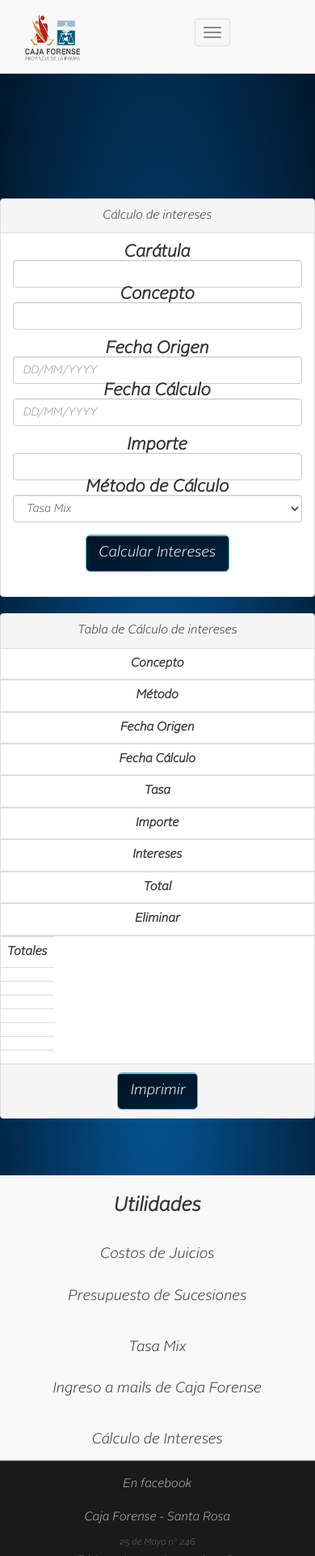
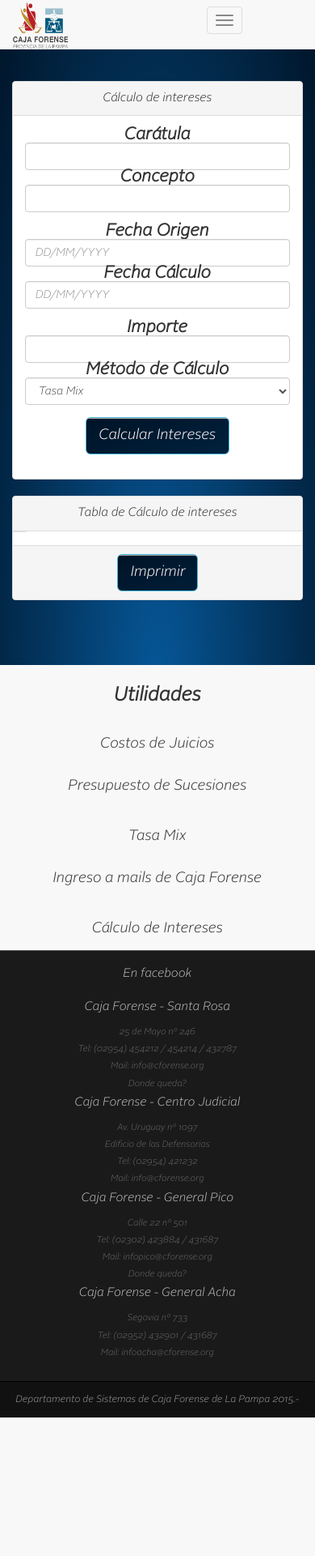
Before and after one commit to gabyi/CAJA_NUEVO, a PHP site: page /calculoint.php in a window 390 px wide. Shown: the top 1921 px of the page at 81% size. After the commit the page ends 1750 px from the top, so only its background shows below. Run offline with PHP 8.4, Linux system fonts and the light colour scheme; lists and menus that the app fills with data are empty; some libraries are stand-ins or nearby versions.

Commit message:
actualizacion de noticias y responsive calculo intereses
logre hacer responsive el calculo de intereses y se actualizo las
noticias de las promo de los comercios

```diff
--- a/calculoint.php
+++ b/calculoint.php
@@ -10,12 +10,6 @@
 include 'head2.php';
 include 'conexion.php';
 ?>
-      <!--mi estilo -->
-    <link href="css/mestilocalculo.css" rel="stylesheet">
-
-  <link rel="stylesheet" href="css/jquery-ui.css">
-
-  <link rel="stylesheet" href="css/style.css">
 
 
 <!--PARA EL DATEPICKER-->
@@ -34,13 +28,12 @@
 
 <?php
 include 'navbarFooter.php';
-include 'logo.php';
 
 ?> <!-- php para las sucesiones-->
 
-<div class="container" style="margin-top: 200px;">
+<div class="container" id="containerCuerpo">
 
-  <div class="row">
+
 
   <div id="" class="panel panel-default">
       <div class="panel-heading">
@@ -142,9 +135,9 @@
       </div>
 
   </div>
-</div>
+
 <!--<div id="mensaje"></div> // este es para verificar los datos que entrabas al ajax-->
-  <div class="row">
+
   <div class="panel panel-default">
       <div class="panel-heading">
         Tabla de C&aacute;lculo de intereses
@@ -152,7 +145,7 @@
 
       <div id="intereses" class="table-responsive">
        <!--<form name="frmSample" class="form-horizontal" method="post" onSubmit="return ValidateForm()">-->
-        <table class="table table-hover" id="grilla">
+        <table class="table" id="grilla">
           <thead>
             <th id="thint">Concepto</th>
             <th id="thint">Método</th>
@@ -168,7 +161,7 @@
 
           </tbody>
           <tfoot>
-            <th id="thint">Totales</th><th></th><th></th><th></th><th></th><th id="totImporte"></th><th id="totInteres"></th><th id="total"></th>
+            <th id="thint">Totales</th><th id="thint"></th><th id="thint"></th><th id="thint"></th><th id="thint"></th><th id="totImporte"></th><th id="totInteres"></th><th id="total"></th><th></th>
           </tfoot>
 
         </table>
@@ -176,8 +169,6 @@
     <div class="panel-footer">
       <button id="boton-noticia" style="background: url(imagenes/logos/fondo_azul.png);" type='button' class='btn btn-info  btn-lg' name='calcular' onclick= 'return imprInt();'>Imprimir</button>
     </div>
-  </div>
-
   </div>
 
 </div>
--- a/css/miestilo.css
+++ b/css/miestilo.css
@@ -537,6 +537,11 @@
   vertical-align: middle;
 }
 
+#totImporte, #totInteres, #total{
+  padding: 6px;
+  text-align: center;
+  vertical-align: middle;
+    }
 
 /*
 Max width before this PARTICULAR table gets nasty
@@ -548,7 +553,7 @@
 (min-device-width: 768px) and (max-device-width: 1024px)  {
 
     /* Force table to not be like tables anymore */
-    table, thead, tbody, th, td, tr {
+    table, thead, tbody, th, td, tr{
         display: block;
     }
 
@@ -581,6 +586,17 @@
         white-space: nowrap;
     }
 
+    #grilla>tfoot>th, #totImporte, #totInteres, #total, #thint{
+        /* Now like a table header */
+        position: absolute;
+        /* Top/left values mimic padding */
+        top: 6px;
+        left: 6px;
+        width: 45%;
+        padding-right: 10px;
+        white-space: nowrap;
+    }
+
     /*
     Label the data
     */
--- a/head2.php
+++ b/head2.php
@@ -17,10 +17,6 @@
     <!--mi estilo -->
     <link href="css/miestilo.css" rel="stylesheet">
 
-    <!--estilo para imprimir-->
-    <link href="css/print.css" rel="stylesheet" type="text/css" media="print">
-
-
     <!-- Custom styles for this template -->
     <link href="css/offcanvas.css" rel="stylesheet">
 
@@ -35,8 +31,6 @@
     <script type="text/javascript" src="http://code.jquery.com/jquery-latest.min.js"></script>
     <script type="text/javascript" src="http://code.jquery.com/jquery.min.js"></script>
     <script type="text/javascript" src="js/bootstrap.js"></script>
-    <script src="js/bootstrap.min.js"></script>
-    <script type="text/javascript" src="http://getbootstrap.com/dist/js/bootstrap.js"></script>
     <!--<link type="text/css" rel="stylesheet" href="http://getbootstrap.com/dist/css/bootstrap.css">-->
 
     <script src="js/cajascript.js" type="text/javascript"></script>
--- a/index.php
+++ b/index.php
@@ -131,7 +131,7 @@
   <div class="carousel-inner" role="listbox">
     <div  class="item active" >
       <div id="" class="row">
-        <a onclick="window.open('imagenes/slider/BENEFICIOS1.jpg','','width=1100,height=900')" href=""><img class="img-thumbnail" id="foto-carouselIndex" src="imagenes/slider/BENEFICIOS1.jpg" alt="Chania"></a>
+        <a onclick="window.open('imagenes/slider/promosagosto2017.pdf','','width=1100,height=900')" href=""><img class="img-thumbnail" id="foto-carouselIndex" src="imagenes/slider/agosto2017.jpg" alt="Chania"></a>
       </div>
     </div>
 
@@ -161,7 +161,7 @@
 
     <div  class="item">
       <div id="" class="row">
-        <a onclick="window.open('imagenes/slider/comercios.jpg','','width=1100,height=900')" href=""><img class="img-thumbnail" id="foto-carouselIndex" src="imagenes/slider/BENEFICIOS6.jpg" alt="Chania"></a>
+        <a onclick="window.open('imagenes/slider/BENEFICIOS1.jpg','','width=1100,height=900')" href=""><img class="img-thumbnail" id="foto-carouselIndex" src="imagenes/slider/BENEFICIOS1.jpg" alt="Chania"></a>
       </div>
     </div>
 <!--
--- a/logo.php
+++ /dev/null
@@ -1,14 +0,0 @@
-<!--
-<div id="logo" class="container">
-
-	<img class="imagelogo" src="imagenes/logos/LOGO PAGINA WEB CENTRO.gif">
-
-</div>
--->
-<div id="logo" class="container-fluid">
-	<div class="row">
-
-			<img style="width:100%" src="imagenes/logos/Sin titulo.png">
-
-	</div>
-</div>
--- a/navbar.php
+++ b/navbar.php
@@ -44,7 +44,7 @@
                     </ul>
                 </li>-->
                   <li class="dropdown">
-                    <a href="#" class="dropdown-toggle" data-toggle="dropdown">Novedades</a>
+                    <a href="#" class="dropdown-toggle" data-toggle="dropdown">Novedades<span class="caret"></a>
                     <ul class="dropdown-menu" role="menu">
                     <li><a href="noticias.php">Noticias</a></li>
                     </ul>
--- a/navbarFooter.php
+++ b/navbarFooter.php
@@ -36,6 +36,12 @@
                   <li><a href="institucional.php#comision">Comisi&oacute;n de J&oacute;venes</a></li>
                   <li><a href="contacto.php">Contacto</a></li>
                   <li><a href="http://www.cforense.org/oldsite/index.php">P&aacute;gina versi&oacute;n anterior</a></li>
+                  <li class="dropdown">
+                    <a href="#" class="dropdown-toggle" data-toggle="dropdown">Novedades<span class="caret"></a>
+                    <ul class="dropdown-menu" role="menu">
+                    <li><a href="noticias.php">Noticias</a></li>
+                    </ul>
+                  </li>
               </ul>
             </div><!-- /.nav-collapse -->
 
```
Also changed, not shown: noticias.php (+5 -5 lines), imagenes/slider/agosto2017.jpg (added), imagenes/slider/descuento_1.jpg (renamed from archivos/descuento_1.jpg), imagenes/slider/descuento_2.jpg (renamed from archivos/descuento_2.jpg), imagenes/slider/descuentos.jpg (renamed from archivos/descuentos.jpg), imagenes/slider/promosagosto2017.jpg (added), 1 other file.
